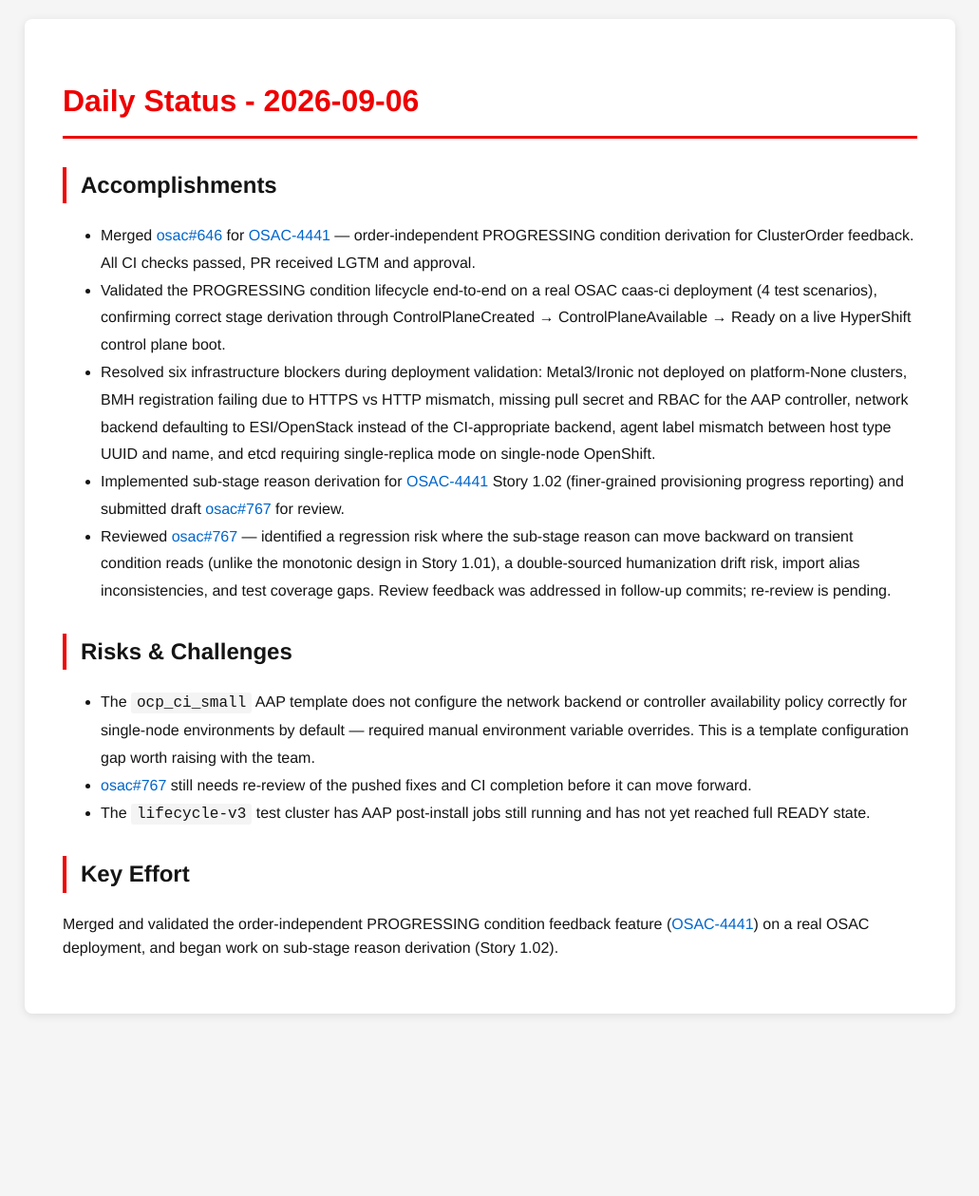
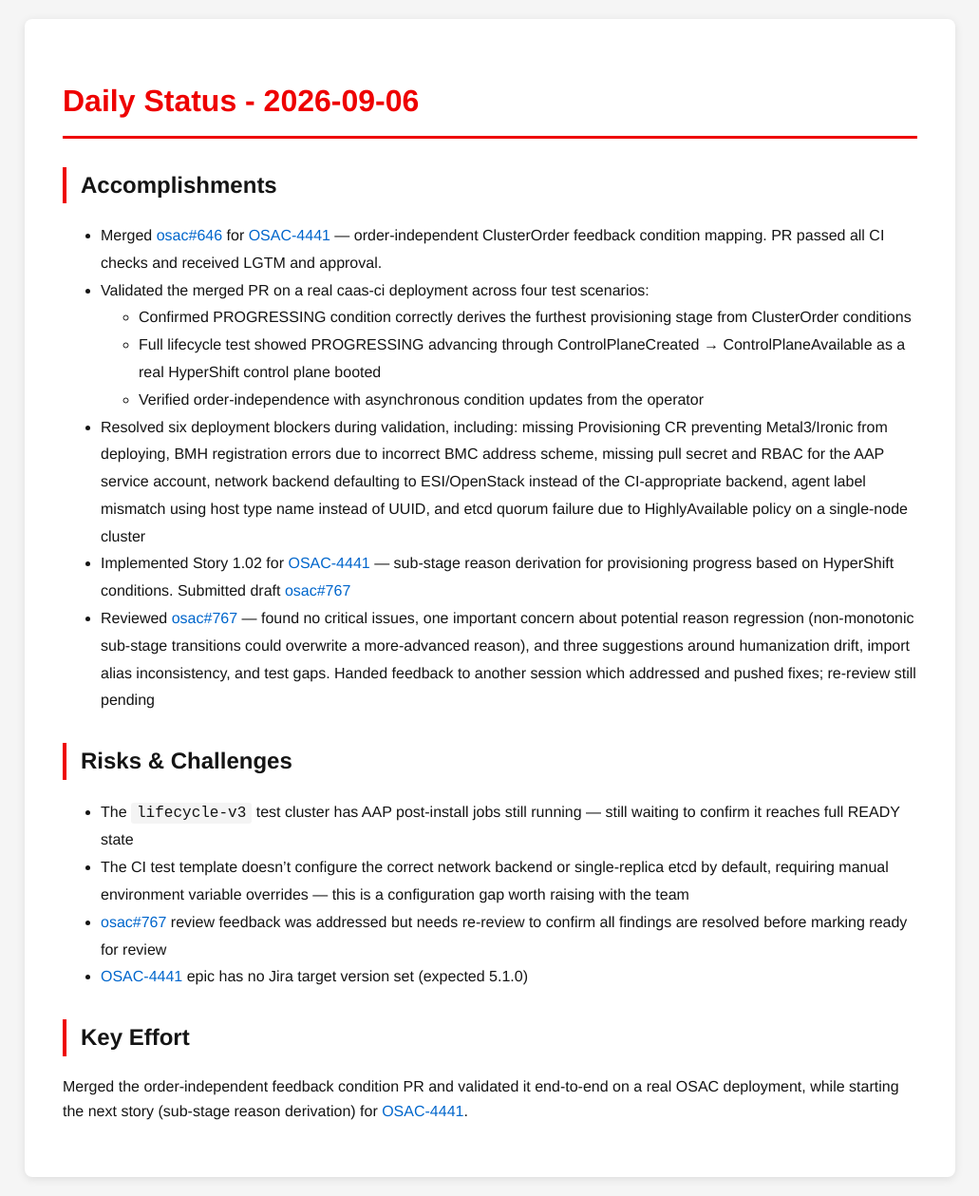
Before and after one commit to tzvatot/daily-status, a Jekyll site: the page built from 2026-09-06.md, in a window 1280 px wide. Shown: the whole page at 95% size, without its empty margins (124-1155 px from the left). Built offline with Jekyll 4.4.1, drawn with Linux system fonts in a browser that asks for light colours; before the commit the page ends 1087 px from its top, so only the background shows below that.

Commit message:
Daily status update - 2026-09-06

```diff
--- a/2026-09-06.md
+++ b/2026-09-06.md
@@ -8,18 +8,22 @@
 
 ## Accomplishments
 
-- Merged [osac#646](https://github.com/osac-project/osac/pull/646) for [OSAC-4441](https://redhat.atlassian.net/browse/OSAC-4441) — order-independent PROGRESSING condition derivation for ClusterOrder feedback. All CI checks passed, PR received LGTM and approval.
-- Validated the PROGRESSING condition lifecycle end-to-end on a real OSAC caas-ci deployment (4 test scenarios), confirming correct stage derivation through ControlPlaneCreated → ControlPlaneAvailable → Ready on a live HyperShift control plane boot.
-- Resolved six infrastructure blockers during deployment validation: Metal3/Ironic not deployed on platform-None clusters, BMH registration failing due to HTTPS vs HTTP mismatch, missing pull secret and RBAC for the AAP controller, network backend defaulting to ESI/OpenStack instead of the CI-appropriate backend, agent label mismatch between host type UUID and name, and etcd requiring single-replica mode on single-node OpenShift.
-- Implemented sub-stage reason derivation for [OSAC-4441](https://redhat.atlassian.net/browse/OSAC-4441) Story 1.02 (finer-grained provisioning progress reporting) and submitted draft [osac#767](https://github.com/osac-project/osac/pull/767) for review.
-- Reviewed [osac#767](https://github.com/osac-project/osac/pull/767) — identified a regression risk where the sub-stage reason can move backward on transient condition reads (unlike the monotonic design in Story 1.01), a double-sourced humanization drift risk, import alias inconsistencies, and test coverage gaps. Review feedback was addressed in follow-up commits; re-review is pending.
+- Merged [osac#646](https://github.com/osac-project/osac/pull/646) for [OSAC-4441](https://redhat.atlassian.net/browse/OSAC-4441) — order-independent ClusterOrder feedback condition mapping. PR passed all CI checks and received LGTM and approval.
+- Validated the merged PR on a real caas-ci deployment across four test scenarios:
+  - Confirmed PROGRESSING condition correctly derives the furthest provisioning stage from ClusterOrder conditions
+  - Full lifecycle test showed PROGRESSING advancing through ControlPlaneCreated → ControlPlaneAvailable as a real HyperShift control plane booted
+  - Verified order-independence with asynchronous condition updates from the operator
+- Resolved six deployment blockers during validation, including: missing Provisioning CR preventing Metal3/Ironic from deploying, BMH registration errors due to incorrect BMC address scheme, missing pull secret and RBAC for the AAP service account, network backend defaulting to ESI/OpenStack instead of the CI-appropriate backend, agent label mismatch using host type name instead of UUID, and etcd quorum failure due to HighlyAvailable policy on a single-node cluster
+- Implemented Story 1.02 for [OSAC-4441](https://redhat.atlassian.net/browse/OSAC-4441) — sub-stage reason derivation for provisioning progress based on HyperShift conditions. Submitted draft [osac#767](https://github.com/osac-project/osac/pull/767)
+- Reviewed [osac#767](https://github.com/osac-project/osac/pull/767) — found no critical issues, one important concern about potential reason regression (non-monotonic sub-stage transitions could overwrite a more-advanced reason), and three suggestions around humanization drift, import alias inconsistency, and test gaps. Handed feedback to another session which addressed and pushed fixes; re-review still pending
 
 ## Risks & Challenges
 
-- The `ocp_ci_small` AAP template does not configure the network backend or controller availability policy correctly for single-node environments by default — required manual environment variable overrides. This is a template configuration gap worth raising with the team.
-- [osac#767](https://github.com/osac-project/osac/pull/767) still needs re-review of the pushed fixes and CI completion before it can move forward.
-- The `lifecycle-v3` test cluster has AAP post-install jobs still running and has not yet reached full READY state.
+- The `lifecycle-v3` test cluster has AAP post-install jobs still running — still waiting to confirm it reaches full READY state
+- The CI test template doesn't configure the correct network backend or single-replica etcd by default, requiring manual environment variable overrides — this is a configuration gap worth raising with the team
+- [osac#767](https://github.com/osac-project/osac/pull/767) review feedback was addressed but needs re-review to confirm all findings are resolved before marking ready for review
+- [OSAC-4441](https://redhat.atlassian.net/browse/OSAC-4441) epic has no Jira target version set (expected 5.1.0)
 
 ## Key Effort
 
-Merged and validated the order-independent PROGRESSING condition feedback feature ([OSAC-4441](https://redhat.atlassian.net/browse/OSAC-4441)) on a real OSAC deployment, and began work on sub-stage reason derivation (Story 1.02).
+Merged the order-independent feedback condition PR and validated it end-to-end on a real OSAC deployment, while starting the next story (sub-stage reason derivation) for [OSAC-4441](https://redhat.atlassian.net/browse/OSAC-4441).
```
